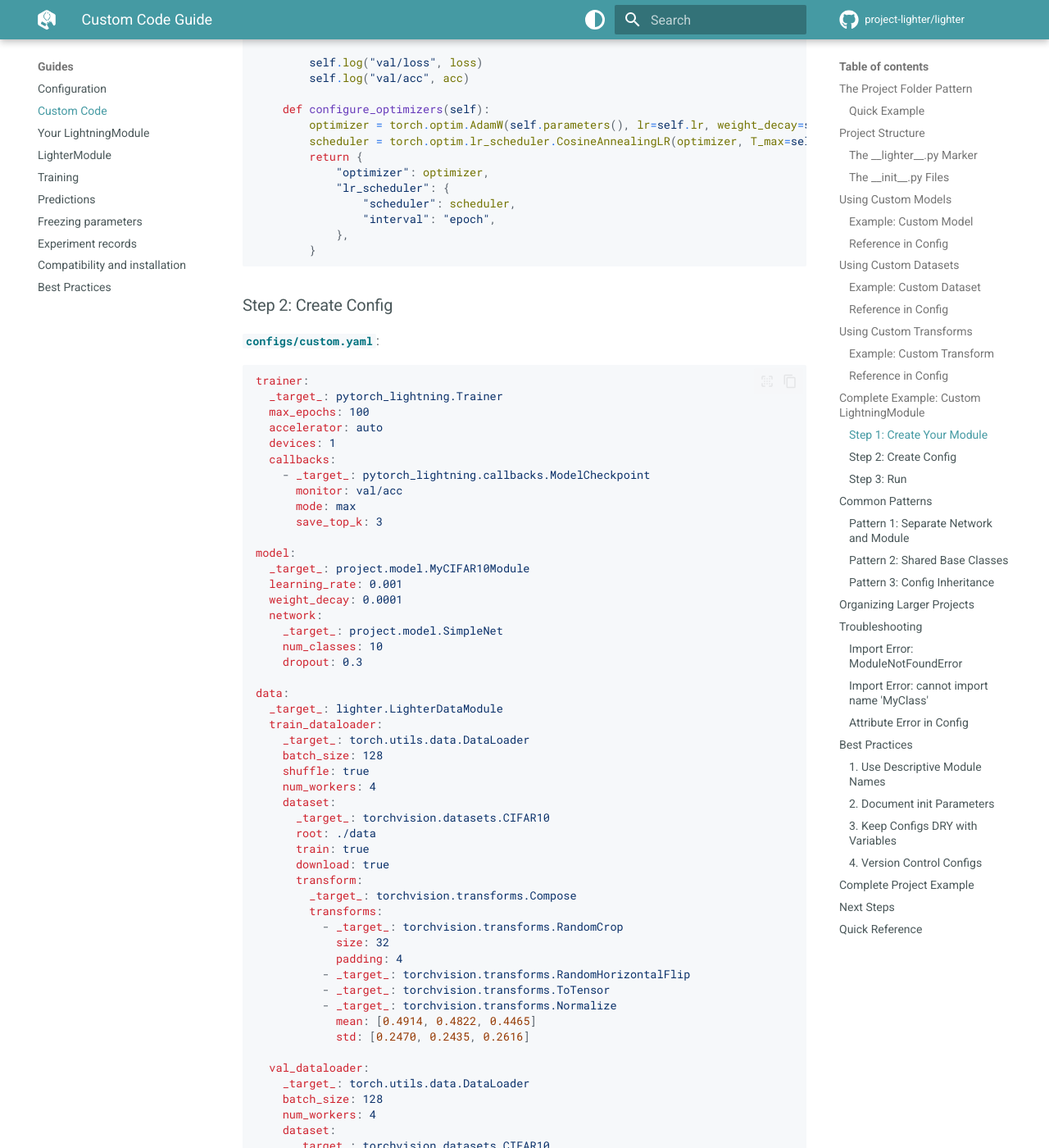
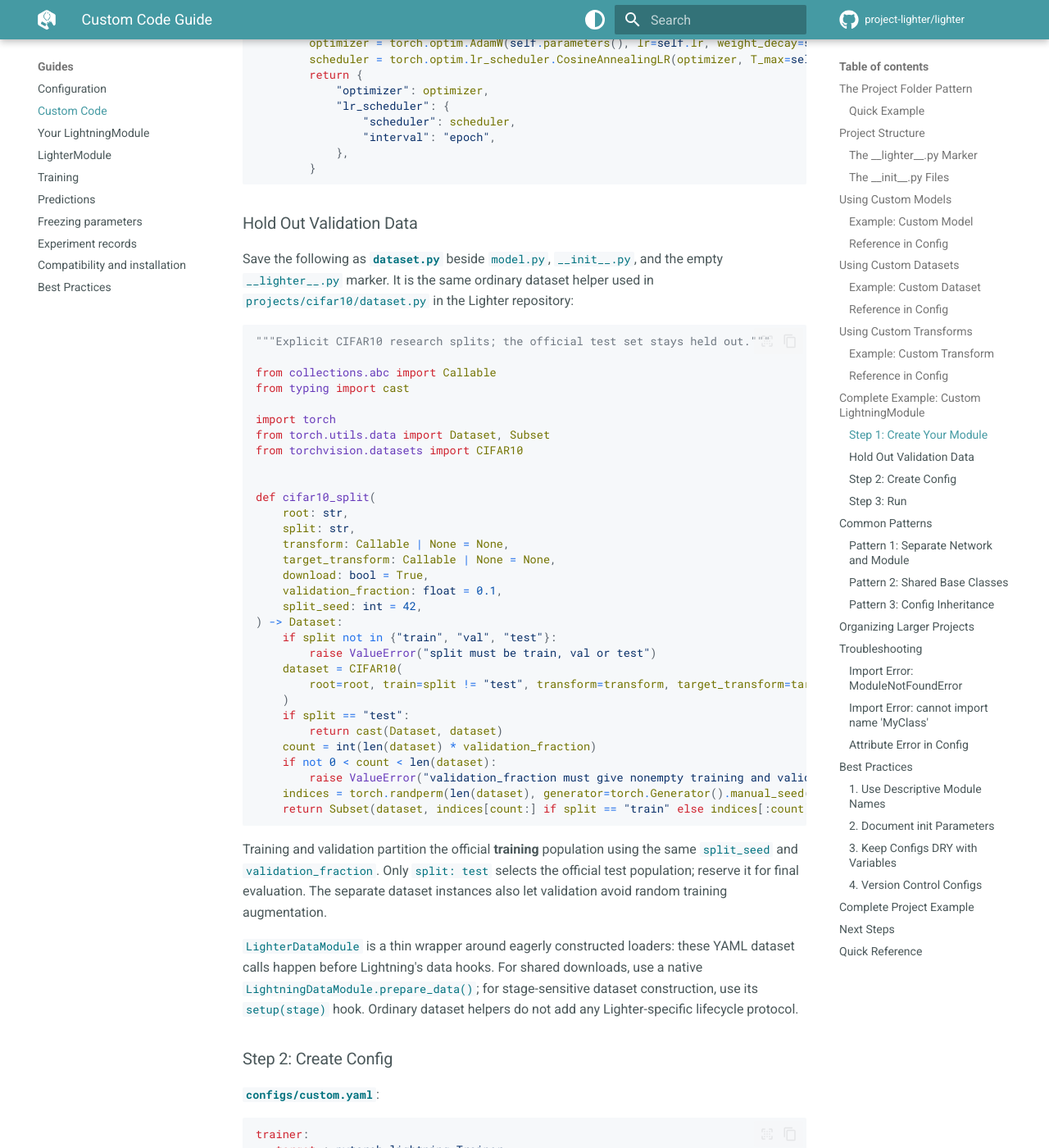
Before and after one commit to project-lighter/lighter, an MkDocs documentation site: the page built from docs/guides/custom-code.md, in a window 1280 px wide and 1400 px high, scrolled down 6271 px. Shown: the whole window at 82% size. Built offline with MkDocs 1.6.1 and Material for MkDocs 9.7.7, drawn with Linux system fonts in a browser that asks for light colours; comment, search, counter and statistics services are not loaded; some of the changed text lies outside the part shown.

Commit message:
Document disjoint validation splits and resolvable project examples

````diff
--- a/docs/guides/custom-code.md
+++ b/docs/guides/custom-code.md
@@ -57,16 +57,9 @@ This file tells Lighter where your project root is. It can be empty:
 # This file can be empty - it just marks your project root
 ```
 
-Or use it for project-level imports:
-
-```python
-# __lighter__.py
-import warnings
-
-warnings.filterwarnings("ignore", category=UserWarning)
-
-# Any imports here run before config loading
-```
+The marker is not executed. Put project-level imports in `__init__.py` instead;
+Lighter imports that package after seeding and before constructing configured
+objects. Keep downloads and other data preparation out of import-time code.
 
 ### The `__init__.py` Files
 
@@ -324,6 +317,57 @@ class MyCIFAR10Module(pl.LightningModule):
         }
 ```
 
+### Hold Out Validation Data
+
+Save the following as **`dataset.py`** beside `model.py`, `__init__.py`, and the
+empty `__lighter__.py` marker. It is the same ordinary dataset helper used in
+`projects/cifar10/dataset.py` in the Lighter repository:
+
+```python
+"""Explicit CIFAR10 research splits; the official test set stays held out."""
+
+from collections.abc import Callable
+from typing import cast
+
+import torch
+from torch.utils.data import Dataset, Subset
+from torchvision.datasets import CIFAR10
+
+
+def cifar10_split(
+    root: str,
+    split: str,
+    transform: Callable | None = None,
+    target_transform: Callable | None = None,
+    download: bool = True,
+    validation_fraction: float = 0.1,
+    split_seed: int = 42,
+) -> Dataset:
+    if split not in {"train", "val", "test"}:
+        raise ValueError("split must be train, val or test")
+    dataset = CIFAR10(
+        root=root, train=split != "test", transform=transform, target_transform=target_transform, download=download
+    )
+    if split == "test":
+        return cast(Dataset, dataset)
+    count = int(len(dataset) * validation_fraction)
+    if not 0 < count < len(dataset):
+        raise ValueError("validation_fraction must give nonempty training and validation populations")
+    indices = torch.randperm(len(dataset), generator=torch.Generator().manual_seed(split_seed)).tolist()
+    return Subset(dataset, indices[count:] if split == "train" else indices[:count])
+```
+
+Training and validation partition the official **training** population using the
+same `split_seed` and `validation_fraction`. Only `split: test` selects the
+official test population; reserve it for final evaluation. The separate dataset
+instances also let validation avoid random training augmentation.
+
+`LighterDataModule` is a thin wrapper around eagerly constructed loaders: these
+YAML dataset calls happen before Lightning's data hooks. For shared downloads,
+use a native `LightningDataModule.prepare_data()`; for stage-sensitive dataset
+construction, use its `setup(stage)` hook. Ordinary dataset helpers do not add
+any Lighter-specific lifecycle protocol.
+
 ### Step 2: Create Config
 
 **`configs/custom.yaml`**:
@@ -357,9 +401,11 @@ data:
     shuffle: true
     num_workers: 4
     dataset:
-      _target_: torchvision.datasets.CIFAR10
+      _target_: project.dataset.cifar10_split
       root: ./data
-      train: true
+      split: train
+      split_seed: 42
+      validation_fraction: 0.1
       download: true
       transform:
         _target_: torchvision.transforms.Compose
@@ -378,9 +424,11 @@ data:
     batch_size: 128
     num_workers: 4
     dataset:
-      _target_: torchvision.datasets.CIFAR10
+      _target_: project.dataset.cifar10_split
       root: ./data
-      train: false
+      split: val
+      split_seed: 42
+      validation_fraction: 0.1
       download: true
       transform:
         _target_: torchvision.transforms.Compose
@@ -696,16 +744,20 @@ cifar10/
 ├── __lighter__.py
 ├── __init__.py
 ├── model.py
-├── data.py
+├── dataset.py             # Helper from Hold Out Validation Data above
 ├── configs/
 │   ├── baseline.yaml
 │   └── augmented.yaml
 └── README.md
 ```
 
+Copy the complete `dataset.py` from [Hold Out Validation Data](#hold-out-validation-data)
+into this folder and create empty `__lighter__.py` and `__init__.py` files.
+
 **model.py**:
 
 ```python
+import torch
 import torch.nn as nn
 import pytorch_lightning as pl
 import torch.nn.functional as F
@@ -778,9 +830,11 @@ data:
     batch_size: 64
     shuffle: true
     dataset:
-      _target_: torchvision.datasets.CIFAR10
+      _target_: project.dataset.cifar10_split
       root: ./data
-      train: true
+      split: train
+      split_seed: 42
+      validation_fraction: 0.1
       download: true
       transform:
         _target_: torchvision.transforms.ToTensor
@@ -789,9 +843,11 @@ data:
     _target_: torch.utils.data.DataLoader
     batch_size: 64
     dataset:
-      _target_: torchvision.datasets.CIFAR10
+      _target_: project.dataset.cifar10_split
       root: ./data
-      train: false
+      split: val
+      split_seed: 42
+      validation_fraction: 0.1
       transform:
         _target_: torchvision.transforms.ToTensor
 ```
````
Also changed, not shown: docs/guides/lightning-module.md (+54 -21 lines), 1 other file.
